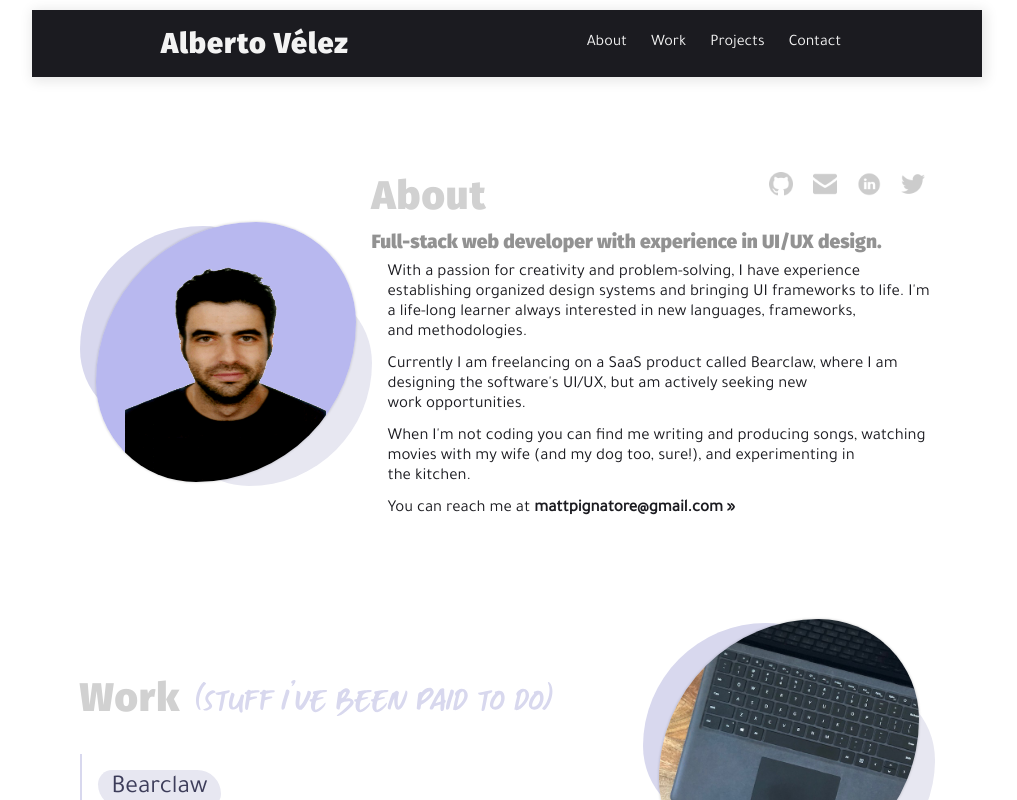
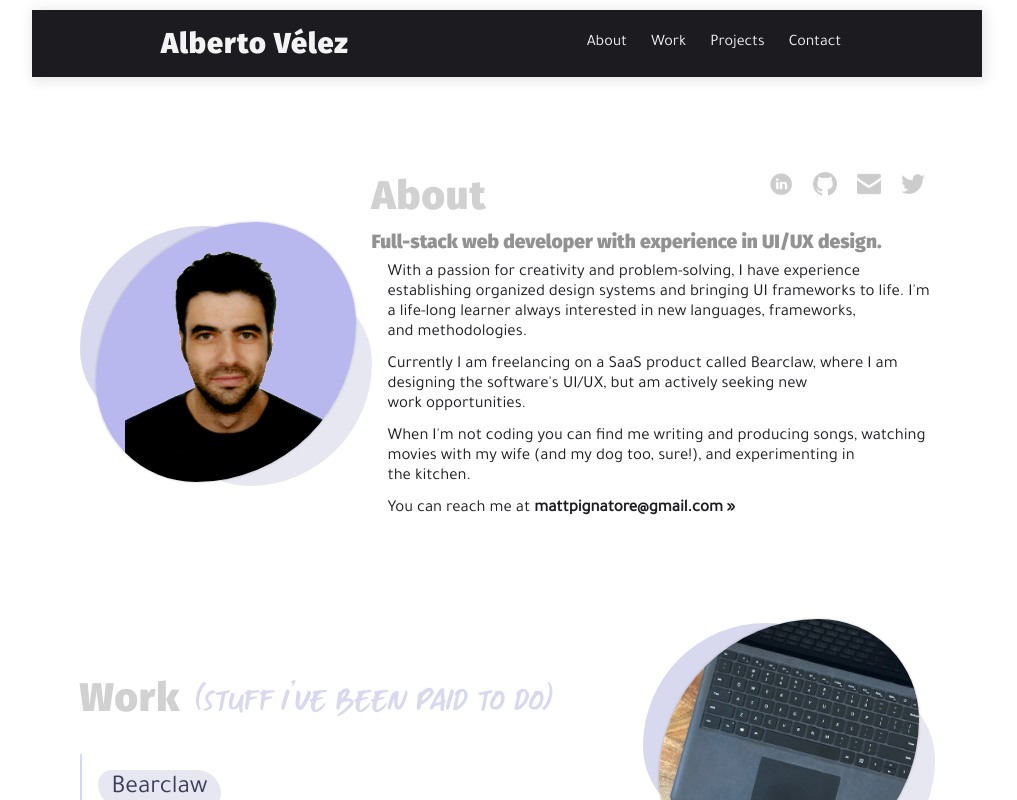
Before and after one commit to avelezdo/portfolio-vue, a Vue app: page / in a window 1280 px wide. Shown: the top 800 px of the page, without its empty margins (133-1150 px from the left). Built offline with nearby package versions, Linux system fonts and the light colour scheme; a web font is replaced by a local one.

Commit message:
Updated links in About and Footer sections

```diff
--- a/src/components/About.vue
+++ b/src/components/About.vue
@@ -3,7 +3,7 @@
 		<div class="about__content">
 			<div class="image-wrapper">
 				<div class="mobile-shape ms-left"></div>
-				<img class="img" src="@/assets/images/about-alberto.png" alt="Headshot profile photo" width="260" height="260" />
+				<img class="img profile-photo" src="@/assets/images/about-alberto.png" alt="Headshot profile photo" width="260" height="260" />
 				<div class="mobile-shape ms-right"></div>
 			</div>
 			<div>
@@ -11,22 +11,22 @@
 					<h2 class="section__header">About</h2>
 					<ul class="nav__icons">
 						<li>
-							<a href="https://github.com/mpaitgt" target="_blank">
+							<a href="https://www.linkedin.com/in/alberto-v%C3%A9lez-51155320/" target="_blank">
+								<img class="nav__icon" src="@/assets/images/social-icons/linked-in.png" alt="LinkedIn icon" />
+							</a>
+						</li>
+						<li>
+							<a href="https://github.com/avelezdo" target="_blank">
 								<img class="nav__icon" src="@/assets/images/social-icons/github.png" alt="Github icon" />
 							</a>
 						</li>
 						<li>
-							<a id="email-link" href="mailto:mattpignatore@gmail.com">
+							<a id="email-link" href="mailto:albertovelezdev@gmail.com">
 								<img id="email-icon" class="nav__icon" src="@/assets/images/social-icons/email-2.png" alt="Email icon" />
 							</a>
 						</li>
 						<li>
-							<a href="https://www.linkedin.com/in/matt-pignatore/" target="_blank">
-								<img class="nav__icon" src="@/assets/images/social-icons/linked-in.png" alt="LinkedIn icon" />
-							</a>
-						</li>
-						<li>
-							<a href="https://www.twitter.com/matt_pignatore" target="_blank">
+							<a href="https://twitter.com/avelezdo" target="_blank">
 								<img id="twitter-icon" class="nav__icon" src="@/assets/images/social-icons/twitter.png" alt="Twitter icon" />
 							</a>
 						</li>
@@ -66,6 +66,10 @@ export default {
 	padding: 10% 5%;
 }
 
+.profile-photo {
+	object-fit: cover;
+}
+
 .about__content {
 	@include flex(row, center, center);
 	@include tablet {
--- a/src/components/Footer.vue
+++ b/src/components/Footer.vue
@@ -3,27 +3,27 @@
 		<div class="footer__social">
 			<ul class="nav__ul">
 				<li>
-					<a href="https://github.com/mpaitgt" target="_blank">
+					<a href="https://www.linkedin.com/in/alberto-v%C3%A9lez-51155320/" target="_blank">
+						<img class="nav__icon" src="@/assets/images/social-icons/linked-in.png" alt="LinkedIn icon" />
+					</a>
+				</li>
+				<li>
+					<a href="https://github.com/avelezdo" target="_blank">
 						<img class="nav__icon" src="@/assets/images/social-icons/github.png" alt="Github icon" />
 					</a>
 				</li>
 				<li>
-					<a id="email-link" href="mailto:mattpignatore@gmail.com">
+					<a id="email-link" href="mailto:albertovelezdev@gmail.com">
 						<img id="email-icon" class="nav__icon" src="@/assets/images/social-icons/email-2.png" alt="Email icon" />
 					</a>
 				</li>
 				<li>
-					<a href="https://www.linkedin.com/in/matt-pignatore/" target="_blank">
-						<img class="nav__icon" src="@/assets/images/social-icons/linked-in.png" alt="LinkedIn icon" />
-					</a>
-				</li>
-				<li>
-					<a href="https://www.twitter.com/matt_pignatore" target="_blank">
+					<a href="https://twitter.com/avelezdo" target="_blank">
 						<img id="twitter-icon" class="nav__icon" src="@/assets/images/social-icons/twitter.png" alt="Twitter icon" />
 					</a>
 				</li>
 			</ul>
-			<p class="foot__copyright">&copy; <span id="year"></span> Matt Pignatore</p>
+			<p class="foot__copyright">&copy; <span id="year"></span> Alberto Vélez</p>
 		</div>
 	</footer>
 </template>
```
